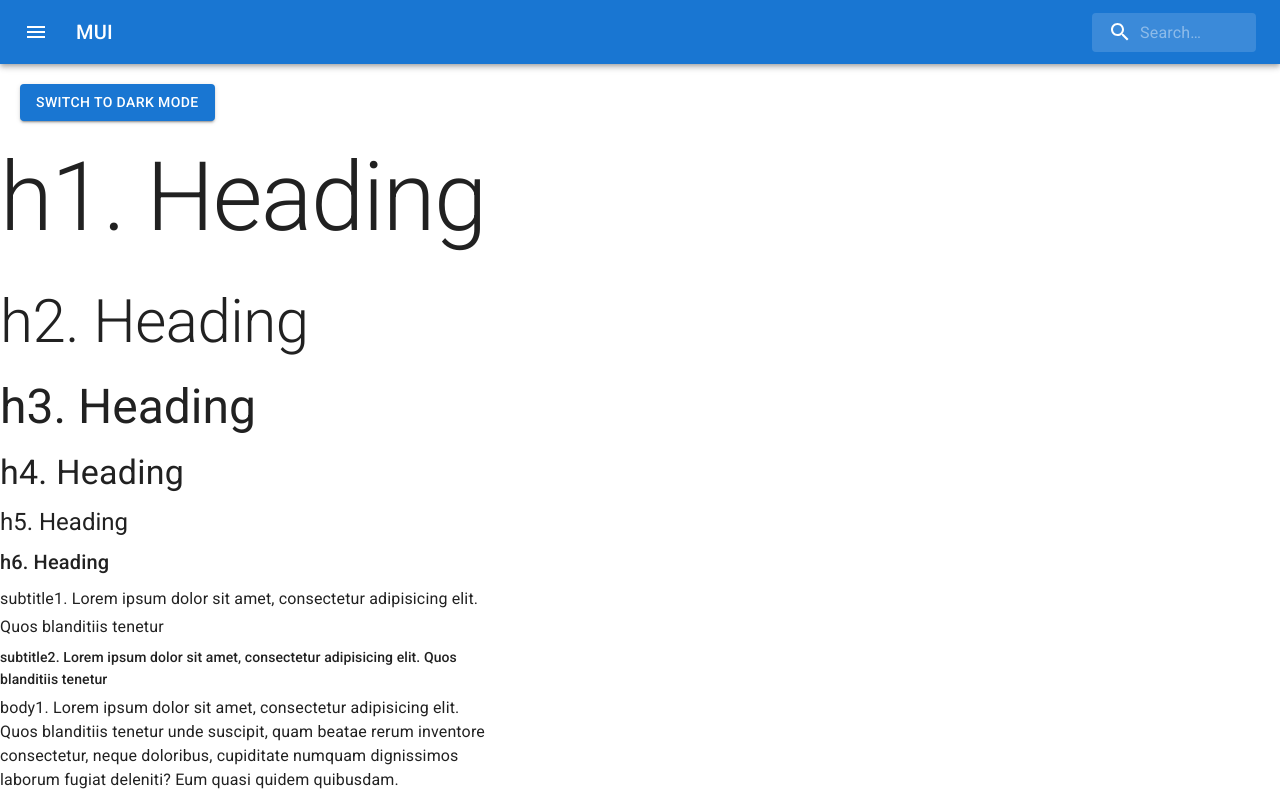
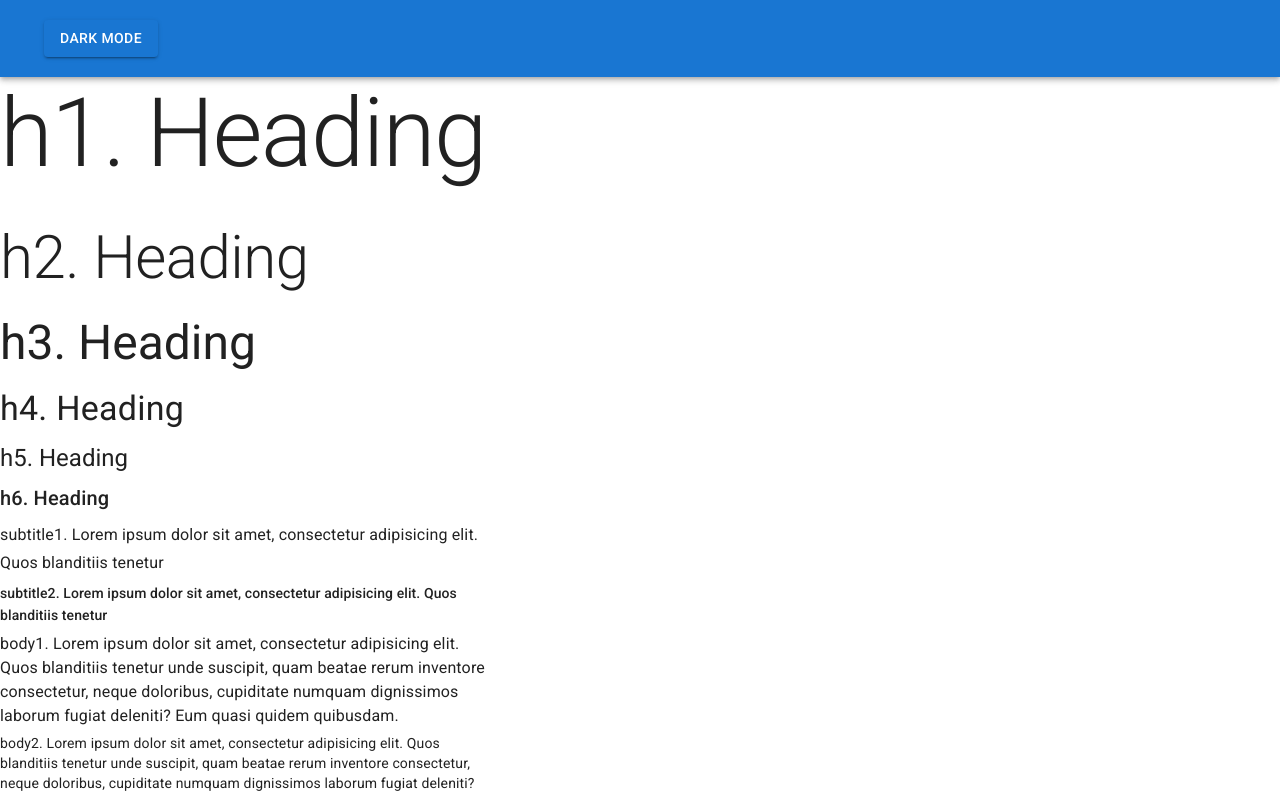
Before and after one commit to zerlix/NextLab, a Next.js app: page / in a window 1280 px wide. Shown: the top 795 px of the page. Built offline with nearby package versions, Linux system fonts and the light colour scheme.

Commit message:
theme switching (ThemeContext/createContext() )

```diff
--- a/src/app/layout.js
+++ b/src/app/layout.js
@@ -1,52 +1,21 @@
-"use client"
-// These styles apply to every route in the application
+"use client";
 import '@/styles/main.css';
-
-// Fonts
 import '@fontsource/roboto/300.css';
 import '@fontsource/roboto/400.css';
 import '@fontsource/roboto/500.css';
 import '@fontsource/roboto/700.css';
+import Navbar from '@/components/Navbar';
+import { ThemeProviderComponent } from '@/components/ThemeProviderComponent'  // BENANNTER IMPORT
 
-// MUI Components
-import { CssBaseline, Button, ThemeProvider, createTheme } from '@mui/material';
-import { useState, useEffect } from 'react';
-
-// Custom components
-import Navbar from '@/components/Navbar';
 
 export default function RootLayout({ children }) {
-  // Initialisiere den Modus aus localStorage (falls vorhanden)
-  const savedMode = localStorage.getItem('themeMode') || 'light';
-  const [mode, setMode] = useState(savedMode);
-
-  // Erstelle das MUI-Theme
-  const theme = createTheme({
-    palette: {
-      mode: mode,
-    },
-  });
-
-  // Funktion zum Umschalten des Themas
-  const toggleTheme = () => {
-    const newMode = mode === 'light' ? 'dark' : 'light';
-    setMode(newMode);
-    localStorage.setItem('themeMode', newMode); // Speichert den neuen Modus
-  };
-
   return (
     <html lang="de">
       <body>
-        <ThemeProvider theme={theme}>
-          <CssBaseline /> {/* Setzt das Baseline-Stylesheet für das Theme */}
+        <ThemeProviderComponent>
           <Navbar />
-          <div style={{ padding: '20px' }}>
-            <Button variant="contained" color="primary" onClick={toggleTheme}>
-              {mode === 'light' ? 'Switch to Dark Mode' : 'Switch to Light Mode'}
-            </Button>
-          </div>
           <main>{children}</main>
-        </ThemeProvider>
+        </ThemeProviderComponent>
       </body>
     </html>
   );
--- a/src/components/Navbar.js
+++ b/src/components/Navbar.js
@@ -1,88 +1,15 @@
 "use client";
-import * as React from 'react';
-import { styled, alpha } from '@mui/material/styles';
-import AppBar from '@mui/material/AppBar';
-import Box from '@mui/material/Box';
-import Toolbar from '@mui/material/Toolbar';
-import IconButton from '@mui/material/IconButton';
-import Typography from '@mui/material/Typography';
-import InputBase from '@mui/material/InputBase';
-import MenuIcon from '@mui/icons-material/Menu';
-import SearchIcon from '@mui/icons-material/Search';
 
-const Search = styled('div')(({ theme }) => ({
-  position: 'relative',
-  borderRadius: theme.shape.borderRadius,
-  backgroundColor: alpha(theme.palette.common.white, 0.15),
-  '&:hover': {
-    backgroundColor: alpha(theme.palette.common.white, 0.25),
-  },
-  marginLeft: 0,
-  width: '100%',
-  [theme.breakpoints.up('sm')]: {
-    marginLeft: theme.spacing(1),
-    width: 'auto',
-  },
-}));
+import { AppBar, Toolbar, Box } from "@mui/material";
+import ThemeSwitcher from "@/components/ThemeSwitcher";
 
-const SearchIconWrapper = styled('div')(({ theme }) => ({
-  padding: theme.spacing(0, 2),
-  height: '100%',
-  position: 'absolute',
-  pointerEvents: 'none',
-  display: 'flex',
-  alignItems: 'center',
-  justifyContent: 'center',
-}));
 
-const StyledInputBase = styled(InputBase)(({ theme }) => ({
-  color: 'inherit',
-  width: '100%',
-  '& .MuiInputBase-input': {
-    padding: theme.spacing(1, 1, 1, 0),
-    // vertical padding + font size from searchIcon
-    paddingLeft: `calc(1em + ${theme.spacing(4)})`,
-    transition: theme.transitions.create('width'),
-    [theme.breakpoints.up('sm')]: {
-      width: '12ch',
-      '&:focus': {
-        width: '20ch',
-      },
-    },
-  },
-}));
-
-export default function SearchAppBar() {
+export default function Navbar() {
   return (
     <Box sx={{ flexGrow: 1 }}>
       <AppBar position="static">
         <Toolbar>
-          <IconButton
-            size="large"
-            edge="start"
-            color="inherit"
-            aria-label="open drawer"
-            sx={{ mr: 2 }}
-          >
-            <MenuIcon />
-          </IconButton>
-          <Typography
-            variant="h6"
-            noWrap
-            component="div"
-            sx={{ flexGrow: 1, display: { xs: 'none', sm: 'block' } }}
-          >
-            MUI
-          </Typography>
-          <Search>
-            <SearchIconWrapper>
-              <SearchIcon />
-            </SearchIconWrapper>
-            <StyledInputBase
-              placeholder="Search…"
-              inputProps={{ 'aria-label': 'search' }}
-            />
-          </Search>
+          <ThemeSwitcher />
         </Toolbar>
       </AppBar>
     </Box>
--- /dev/null
+++ b/src/components/ThemeProviderComponent.js
@@ -0,0 +1,42 @@
+"use client";
+import { CssBaseline, Button, ThemeProvider, createTheme } from '@mui/material';
+import React, { createContext, useContext, useState, useEffect } from "react";
+
+// 1. Context erstellen
+const ThemeContext = createContext();
+
+// 2. Provider-Komponente
+export function ThemeProviderComponent({ children }) {
+  const [mode, setMode] = useState("light");
+
+  useEffect(() => {
+    const savedMode = localStorage.getItem("themeMode") || "light";
+    setMode(savedMode);
+  }, []);
+
+  const toggleTheme = () => {
+    const newMode = mode === "light" ? "dark" : "light";
+    setMode(newMode);
+    localStorage.setItem("themeMode", newMode);
+  };
+
+  const theme = createTheme({
+    palette: {
+      mode: mode,
+    },
+  });
+
+  return (
+    <ThemeContext.Provider value={{ mode, toggleTheme }}>
+      <ThemeProvider theme={theme}>
+        <CssBaseline />
+        {children}
+      </ThemeProvider>
+    </ThemeContext.Provider>
+  );
+}
+
+// 3. Custom Hook zum Zugriff auf den Kontext
+export function useTheme() {
+  return useContext(ThemeContext);
+}
--- /dev/null
+++ b/src/components/ThemeSwitcher.js
@@ -0,0 +1,16 @@
+"use client";
+
+import { Button } from "@mui/material";
+import { useTheme } from "@/components/ThemeProviderComponent";
+
+export default function ThemeSwitcher() {
+  const { mode, toggleTheme } = useTheme();
+
+  return (
+    <div style={{ padding: "20px" }}>
+      <Button variant="contained" color="primary" onClick={toggleTheme}>
+        {mode === "light" ? "Dark Mode" : "Light Mode"}
+      </Button>
+    </div>
+  );
+}
```
